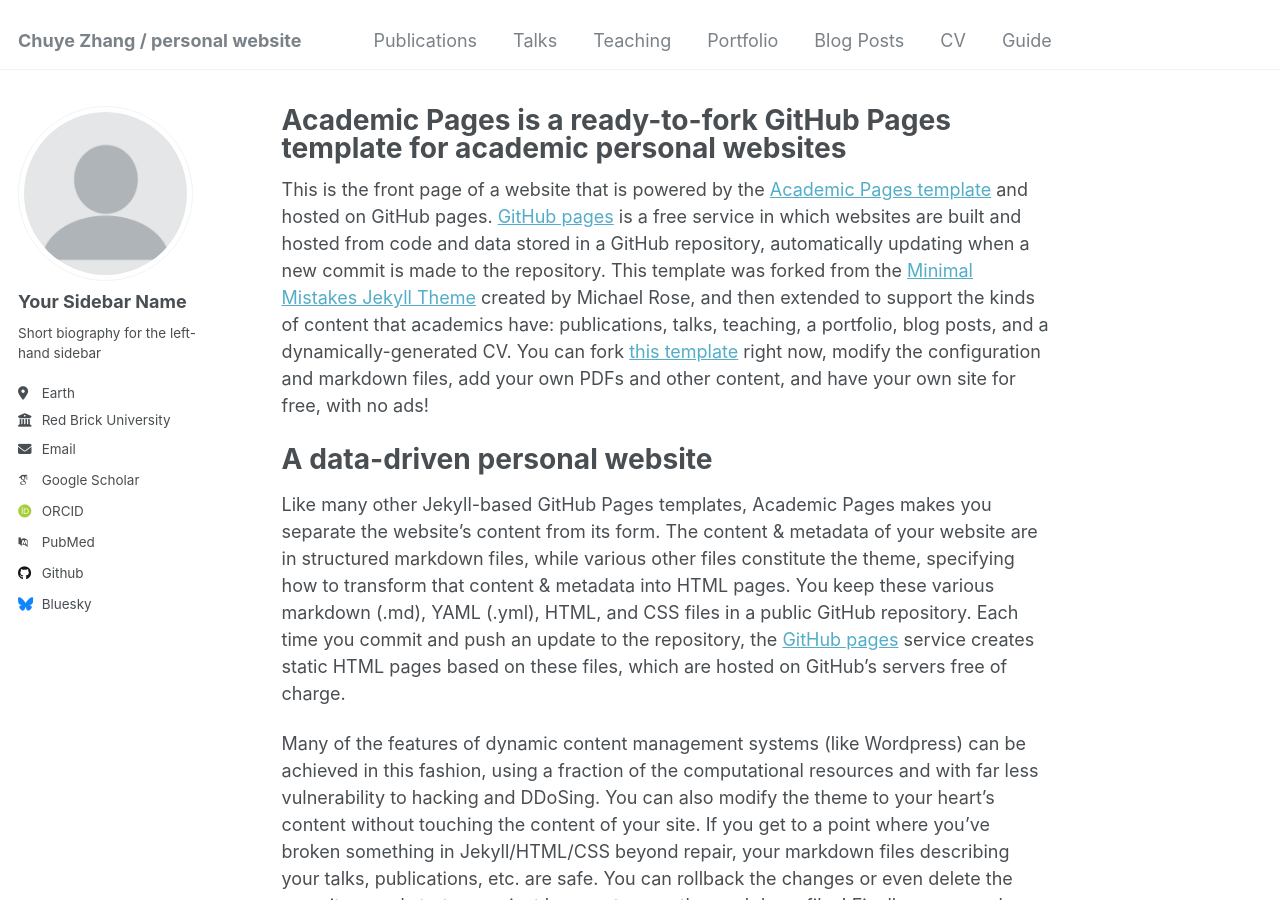
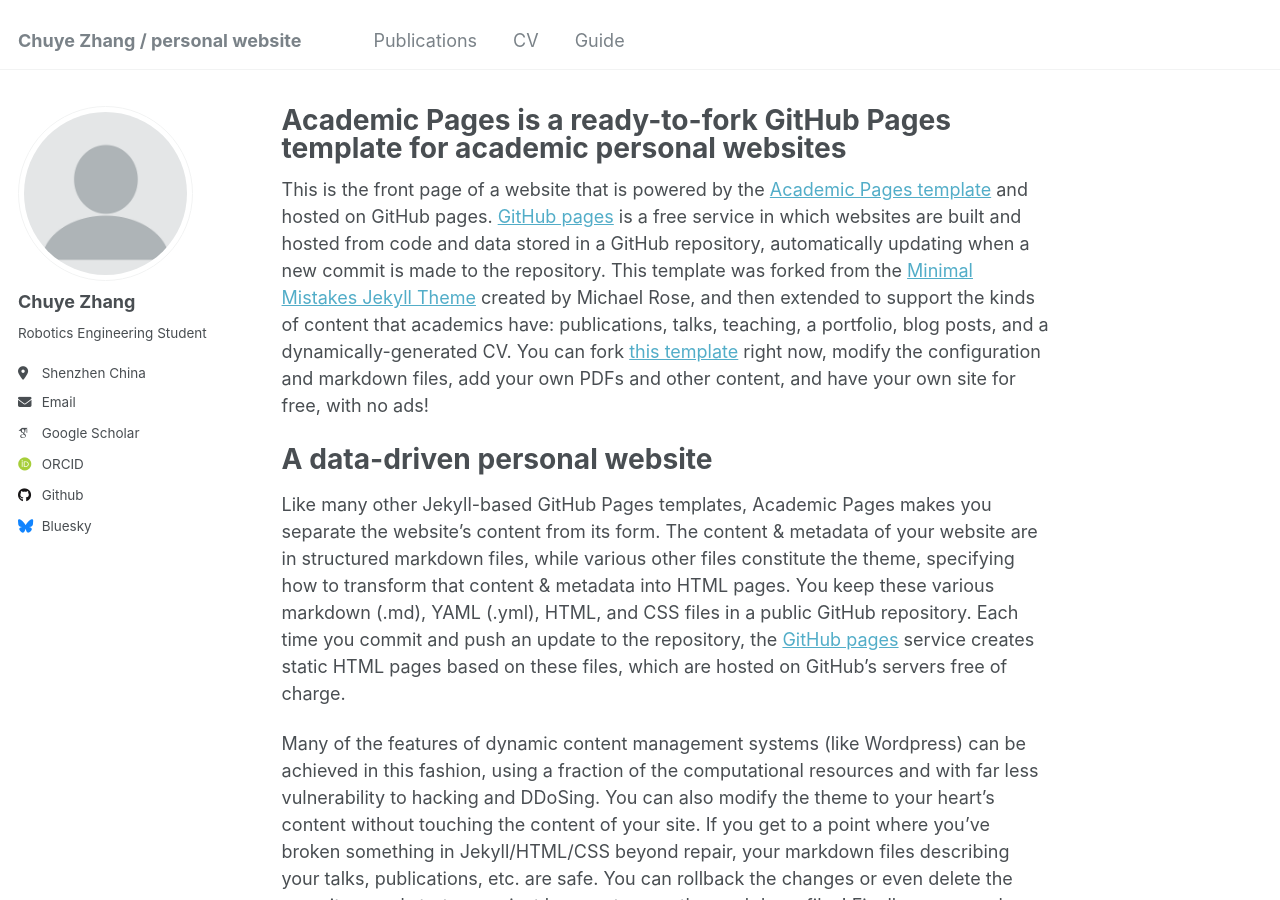
Before and after one commit to ZhangChuye/ZhangChuye.github.io, a Jekyll site: the page built from _pages/about.md, in a window 1280 px wide and 900 px high. Built offline with Jekyll 4.4.1, drawn with Linux system fonts in a browser that asks for light colours; some web fonts are replaced.

Commit message:
my _config

```diff
--- a/_config.yml
+++ b/_config.yml
@@ -22,31 +22,31 @@
 author:
   # Biographic information
   avatar           : "profile.png"
-  name             : "Your Sidebar Name"
+  name             : "Chuye Zhang"
   pronouns         : # example: "she/her"
-  bio              : "Short biography for the left-hand sidebar"
-  location         : "Earth"
-  employer         : "Red Brick University"
+  bio              : "Robotics Engineering Student"
+  location         : "Shenzhen China"
+  # employer         : "Red Brick University"
   uri              : # URL
-  email            : "none@example.org"
+  email            : "chuyezhang@outlook.com"
 
   # Academic websites
-  arxiv            : # URL - Update with the correct link to your profile
-  googlescholar    : "https://scholar.google.com/citations?user=PS_CX0AAAAAJ"
-  impactstory      : # URL
-  orcid            : "http://orcid.org/yourorcidurl"
-  semantic         : # URL
-  pubmed           : "https://www.ncbi.nlm.nih.gov/pubmed/?term=john+snow"
-  researchgate     : # URL
-  scopus           : # URL
+  # arxiv            : # URL - Update with the correct link to your profile
+  googlescholar    : "https://scholar.google.com/citations?hl=en&user=QPXHWn0AAAAJ"
+  # impactstory      : # URL
+  orcid            : "https://orcid.org/0009-0006-9203-4161"
+  # semantic         : # URL
+  # pubmed           : "https://www.ncbi.nlm.nih.gov/pubmed/?term=john+snow"
+  # researchgate     : # URL
+  # scopus           : # URL
 
   # Repositories and software development
-  bitbucket        : # Username - Update with your username on the site
-  codepen          : # Username
-  dribbble         : # Username
+  # bitbucket        : # Username - Update with your username on the site
+  # codepen          : # Username
+  # dribbble         : # Username
   github           : "academicpages"
-  kaggle           : # Username
-  stackoverflow    : # User number or user number and name (i.e., use "1" or "1/jeff-atwood")
+  # kaggle           : # Username
+  # stackoverflow    : # User number or user number and name (i.e., use "1" or "1/jeff-atwood")
 
   # Social media
   bluesky          : "bsky.app" # Replace this with you Bluesky username
```
Also changed, not shown: _data/navigation.yml (+8 -8 lines).
